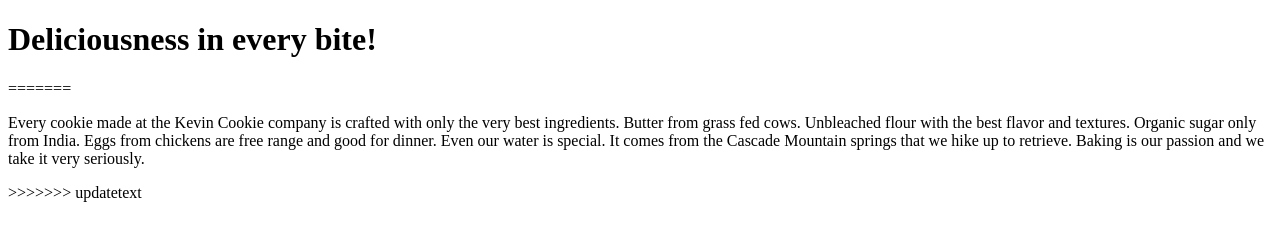
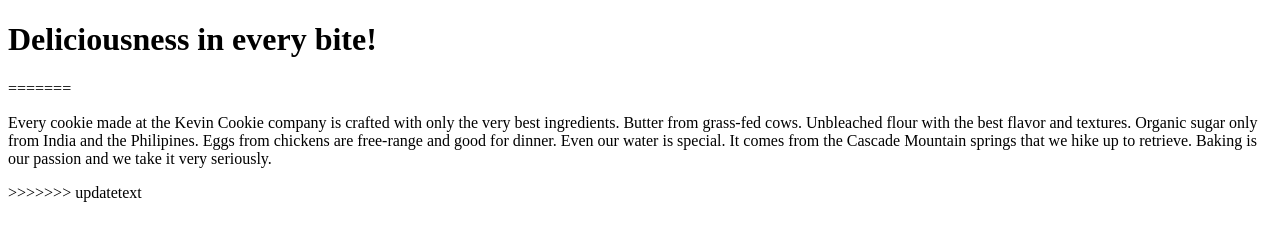
Before and after one commit to wisanjo26/mycompany.com, a plain HTML site: page index.htm in a window 1280 px wide. Drawn offline with Linux system fonts and the light colour scheme.

Commit message:
Update index.htm

```diff
--- a/index.htm
+++ b/index.htm
@@ -5,7 +5,7 @@
 <h1>Deliciousness in every bite!</h1>
 
 =======
-<p>Every cookie made at the Kevin Cookie company is crafted with only the very best ingredients. Butter from grass fed cows. Unbleached flour with the best flavor and textures. Organic sugar only from India. Eggs from chickens are free range and good for dinner. Even our water is special. It comes from the Cascade Mountain springs that we hike up to retrieve. Baking is our passion and we take it very seriously.</p>
+<p>Every cookie made at the Kevin Cookie company is crafted with only the very best ingredients. Butter from grass-fed cows. Unbleached flour with the best flavor and textures. Organic sugar only from India and the Philipines. Eggs from chickens are free-range and good for dinner. Even our water is special. It comes from the Cascade Mountain springs that we hike up to retrieve. Baking is our passion and we take it very seriously.</p>
 >>>>>>> updatetext
 
 </body>
```
